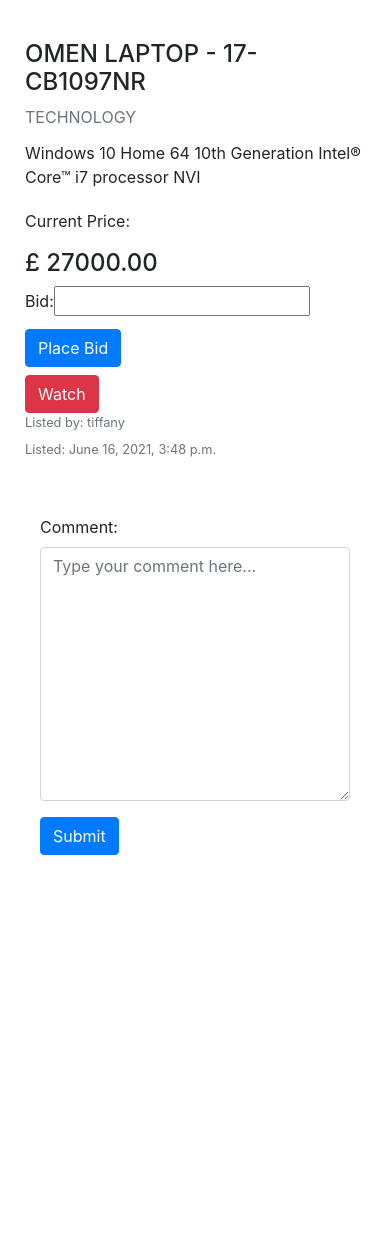
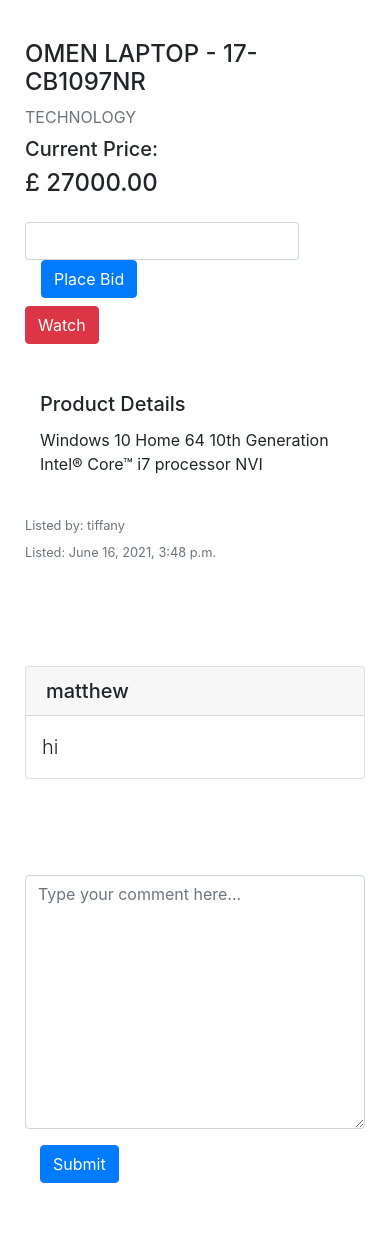
Before and after one commit to tiffanyclaire/Ecommerce, a Django app: page /listing/1 in a window 390 px wide. Shown: the part 396-1653 px from the top of the page. Before the commit the page ends 1251 px from the top, so only its background shows below. Run offline with Django 3.2, Linux system fonts and the light colour scheme; data comes from the database, SQL or seed files in the repository; both versions use the stored data as it was after the commit; some libraries are stand-ins or nearby versions.

Commit message:
fixed links and layout

```diff
--- a/auctions/forms.py
+++ b/auctions/forms.py
@@ -24,6 +24,13 @@
     class Meta:
         model = Bid
         fields = ['bid']
+        labels = {
+            "bid": ""
+        }
+
+        widgets= {
+            'bid' : forms.NumberInput(attrs={'class': 'form-control'})
+        }
 
 
 class comment_form(forms.ModelForm):
@@ -31,6 +38,10 @@
     class Meta:
         model = Comments
         fields = ['comment']
+        labels = {
+            "comment": ""
+        }
+
 
         widgets= {
             'comment' : forms.Textarea(attrs={'class': 'form-control', 'placeholder': 'Type your comment here...'}),
--- a/auctions/templates/auctions/listing.html
+++ b/auctions/templates/auctions/listing.html
@@ -18,18 +18,41 @@
             </div>
 
             <div class="col-md-6">
+                <div class="row justify-content-between mx-0">
 
-                <h4>{{ listing.title }}</h4>
+
+                 <h4>{{ listing.title }}</h4>
+
+                 {% if listing.seller == user and listing.active %}
+
+                 <form method="POST" action="{% url 'close_auction' listing.id %}" class="form-inline mx-3">
+                     {% csrf_token %}
+                     <input class="btn btn-danger" type="submit" value="close auction"/>
+
+                 </form>
+
+                 {% endif %}
+
+
+
+
+                </div>
 
 
 
                 <p class="mb-2 text-muted text-uppercase medium">{{ listing.category }}</p>
 
 
-                <p class="pt-1" >{{ listing.description }}</p>
 
-                <p class="pt-1" >Current Price:</p>
-                <h4>£ {{ listing.price }}</h4>
+                    <h5>Current Price:</h5>
+                    <h4>£ {{ listing.price }}</h4>
+
+
+
+
+
+
+  <!--Error Messages-->
 
 
                 {% if messages %}
@@ -43,20 +66,22 @@
                 {% endif %}
 
 
+
+<!--bid and watch-->
+
                 <form method="POST" action="{% url 'bid' listing.id %}" class="form-inline">
                     {% csrf_token %}
 
 
-                <div class="form-group mx-sm-3 mb-2">
+                <div class="form-group sm-3 mb-2 mt-3">
                     {{ form }}
+
+                  <input class="btn btn-primary mx-3" type="submit" value="Place Bid"/>
                 </div>
 
-                <input class="btn btn-primary mb-2" type="submit" value="Place Bid" />
                 </form>
 
-
-
-                <form method="POST" action="{% url 'watchlist_add' listing.id %}" class="form-inline">
+                <form method="POST" action="{% url 'watchlist_add' listing.id %}" class="pull-right">
                     {% csrf_token %}
                     <input class="btn btn-danger" type="submit" value="Watch"/>
 
@@ -64,19 +89,12 @@
 
 
 
-                <p class="mb-2 text-muted text-sentencecas small">Listed by: {{ listing.seller }}</p>
-                <p class="mb-2 text-muted text-sentencecase small">Listed: {{ listing.date_listed }}</p>
 
 
-                {% if listing.seller == user and listing.active %}
 
-                <form method="POST" action="{% url 'close_auction' listing.id %}" class="form-inline">
-                    {% csrf_token %}
-                    <input class="btn btn-danger" type="submit" value="close auction"/>
 
-                </form>
 
-                {% endif %}
+
 
 
 
@@ -87,26 +105,103 @@
         </div>
     </section>
 
+
+
+
+    <section class ="mb-5">
+        <div class="row">
+            <div class="col-md-6 mb-4 mb-md-0">
+                <div class="col-12 mb-0">
+                    <h5>Product Details</h5>
+                    <p class="pt-1" >{{ listing.description }}</p>
+
+                </div>
+
+            </div>
+
+            <div class="col-md-6">
+
+                <p class="mb-2 text-muted text-sentencecas small">Listed by: {{ listing.seller }}</p>
+                <p class="mb-2 text-muted text-sentencecase small">Listed: {{ listing.date_listed }}</p>
+
+
+            </div>
+
+
+
+        </div>
+
+
+
+
+    </section>
+
+
+
+<!--comments section-->
+
+
+
+<section class ="mb-5">
+
+    <div class="row">
+
+        {% if comments %}
+          {% for comment in comments %}
+
+        <div class="container mt-5 mb-5">
+            <div class="d-flex justify-content-center row">
+                <div class="col-md-10">
+                    <div class="card text-left">
+                        <h5 class="card-header h5">{{ comment.user }}</h5>
+                        <div class="card-body>">
+                            <p class="lead px-3 mb-3 mt-3 ">{{ comment.comment }}</p>
+                        </div>
+                    </div>
+
+                </div>
+
+            </div>
+
+        </div>
+
+          {% endfor %}
+
+        {% endif %}
+
+
+
+
+
+    </div>
+
+
+
+
+
+</section>
+
+
+
+  <!--add comments section-->
+
         <section class ="mb-5">
 
-            <div class="row">
+            <div class="row d-flex justify-content-center">
 
-                <div class="col-md-12">
+                <div class="col-md-10">
 
                     <form method="POST" action="{% url 'comment' listing.id %}">
 
-                        <div class="form-group">
+
 
                             {% csrf_token %}
 
-                            <div class="col-md-12">
+                            <div class="form-group">
 
                                {{ add_comment }}
 
                             </div>
-
-                        </div>
-
                         <div class="form-group">
                             <div class="col-sm-offset-2 col-sm-10">
 
@@ -119,24 +214,17 @@
                     </form>
 
 
-
-
-
-                      <div class="comment">
-                        {% for comment in comments %}
-
-                        {% endfor %}
-
-                      </div>
                 </div>
 
             </div>
+
+        </section>
 
 
 
 
 
-        </section>
+
 
 
 
--- a/auctions/templates/auctions/watchlist.html
+++ b/auctions/templates/auctions/watchlist.html
@@ -24,7 +24,7 @@
         </div>
         <h6 class="text-success">Free shipping</h6>
 
-PUT VIEW BUTTON IN HERE
+        <a href="{% url 'listing' listing.listing.id %}" class="btn btn-primary">View</a>
 
 </div>
         </div>
--- a/auctions/views.py
+++ b/auctions/views.py
@@ -88,10 +88,12 @@
     listing = Listing.objects.get(id=listing_id)
     form = bid_form()
     add_comment = comment_form()
+    comments = Comments.objects.filter(id=listing_id)
     return render(request, "auctions/listing.html", {
         "listing" : listing,
         "form" : form,
-        "add_comment" : add_comment
+        "add_comment" : add_comment,
+        "comments" : comments
    })
 
 
```
Also changed, not shown: auctions/templates/auctions/categories.html (+8 -4 lines), db.sqlite3.
